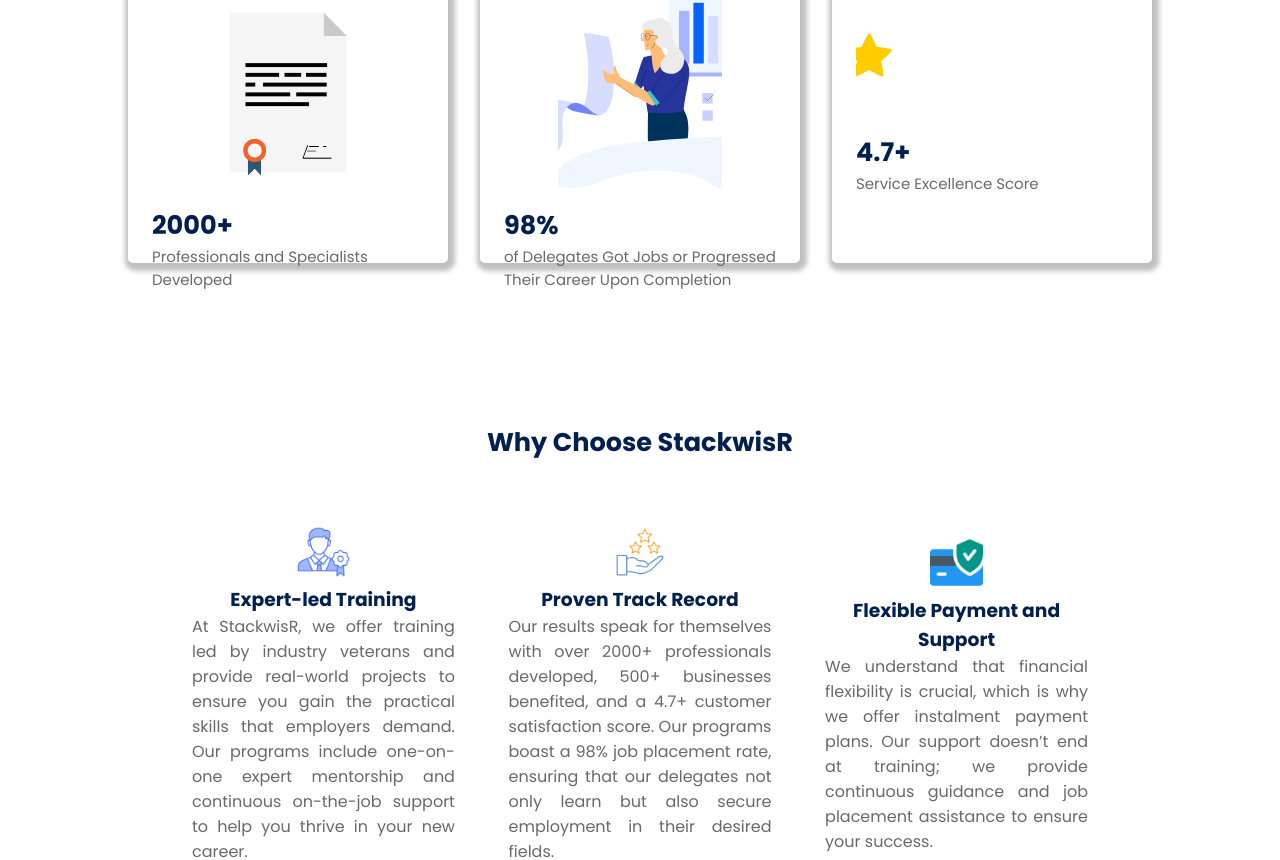
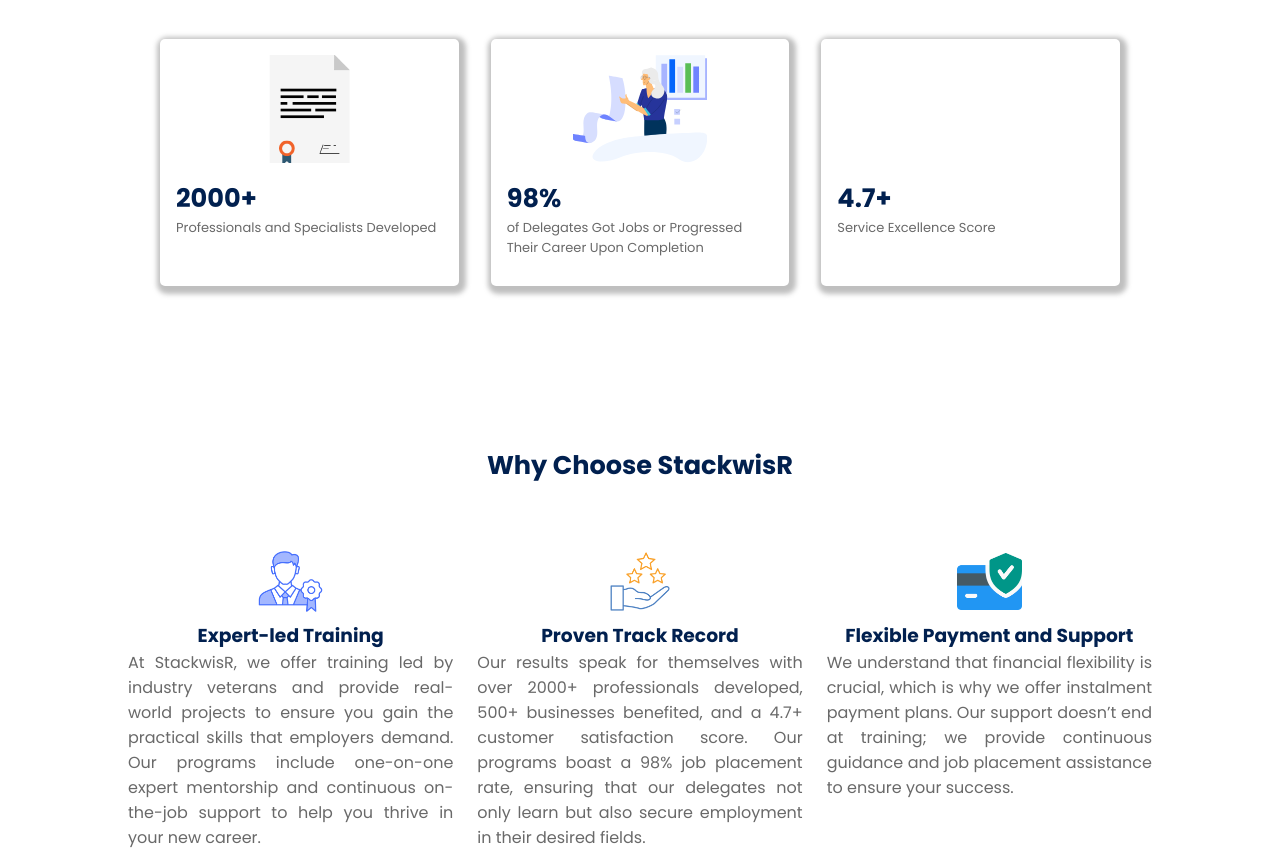
Before and after one commit to Ehiremengold/Career-Launchpad-Landing-Page, a React (Vite) app: page /about-us in a window 1280 px wide. Shown: the part 1778-2638 px from the top of the page. Built offline with nearby package versions, Linux system fonts and the light colour scheme.

Commit message:
fixed overflowing text

```diff
--- a/src/components/Footer/Footer.css
+++ b/src/components/Footer/Footer.css
@@ -14,7 +14,7 @@
 
 @media (min-width: 1025px) {
   .upper-footer {
-    width: 60%;
+    width: 75%;
   }
 }
 .footer-content {
--- a/src/components/StackwisRDifference/StackwisRDifference.jsx
+++ b/src/components/StackwisRDifference/StackwisRDifference.jsx
@@ -20,7 +20,7 @@
         <div className="difference-card">
           <Lottie
             options={defaultOptions(certified)}
-            height={"80%"}
+            height={"50%"}
             width={"50%"}
           />
           <h1>2000+</h1>
@@ -29,8 +29,8 @@
         <div className="difference-card">
           <Lottie
             options={defaultOptions(gotJob)}
-            height={"80%"}
-            width={"60%"}
+            height={"50%"}
+            width={"50%"}
           />
           <h1>98%</h1>
           <p>
@@ -41,7 +41,7 @@
           <Lottie
             options={defaultOptions(fourStars)}
             height={"50%"}
-            width={"100%"}
+            width={"50%"}
           />
           <h1>4.7+</h1>
           <p>Service Excellence Score</p>
--- a/src/pages/About/About.css
+++ b/src/pages/About/About.css
@@ -59,34 +59,45 @@
   }
 }
 
+.hwd .section__wrapper {
+  display: grid;
+  grid-template-columns: 1fr;
+}
+
+@media (min-width: 1024px) {
+  .hwd .section__wrapper {
+    grid-template-columns: repeat(3, 1fr);
+  }
+}
 .section__wrapper {
   display: flex;
-  align-items: center;
+  align-items: start;
   justify-content: space-evenly;
   margin-inline: auto;
   width: 90%;
   flex-wrap: wrap;
-  gap: 1.35rem;
+  gap: 2.5rem;
   margin-top: 4rem;
   /* border: 1px solid red; */
 }
+
+.wcs .section__wrapper {
+  display: grid;
+  grid-template-columns: 1fr;
+  gap: 1.5rem;
+}
+
+@media (min-width: 1024px) {
+  .wcs .section__wrapper {
+    grid-template-columns: repeat(3, 1fr);
+  }
+}
+
 .container-1,
 .container-2,
 .container-3 {
   text-align: center;
 }
-
-@media (min-width: 1024px) {
-  .container-1,
-  .container-2 {
-    margin-right: 2rem;
-    align-self: center;
-  }
-  .container-3{
-    align-self: center;
-  }
-}
-
 .container-1 p,
 .container-2 p,
 .container-3 p {
@@ -120,7 +131,7 @@
 
 @media (min-width: 1024px) {
   .section__wrapper {
-    width: 70%;
+    width: 80%;
   }
 
   .wwa__description,
@@ -166,8 +177,12 @@
 .git__description p {
   text-align: justify;
   color: var(--medium-gray);
-  font-size: clamp(17px, 1vw, 36px);
+  font-size: clamp(15px, 1vw, 32px);
   /* margin-bottom: 1rem; */
+}
+.wwa .section__wrapper,
+.wwd .section__wrapper{
+  align-items: center;
 }
 
 .wwa__img,
@@ -182,7 +197,9 @@
 
 .differ-container {
   display: flex;
+  flex-direction: column;
   align-items: center;
+
   /* flex: 1; */
   gap: 1.5rem;
 }
@@ -198,10 +215,22 @@
 }
 .differ-container h3 {
   color: var(--body-font-color);
+  white-space: nowrap;
+  text-align: center;
+}
+
+.oa .section__wrapper {
+  display: grid;
+  grid-template-columns: 1fr;
+}
+
+@media (min-width: 1024px) {
+  .oa .section__wrapper {
+    grid-template-columns: repeat(3, 1fr);
+  }
 }
 
 .oa-container {
-  /* flex: 1; */
   border: 1px solid rgba(93, 93, 93, 0.2);
   border-radius: 5px;
   padding: 1rem;
@@ -224,7 +253,7 @@
 }
 
 .git-container img {
-  width: 15%;
+  width: 12%;
 }
 .git-container h4 {
   color: var(--body-font-color);
--- a/src/pages/About/About.jsx
+++ b/src/pages/About/About.jsx
@@ -66,6 +66,7 @@
       <section className="hwd">
         <h1>How We Differ</h1>
         <div className="section__wrapper">
+
           <div className="differ-container">
             <div className="differ-icon">
               <img src={images.proofed} alt="" />
@@ -78,18 +79,6 @@
               </p>
             </div>
           </div>
-
-          {/* <div className="differ-container">
-            <div className="differ-icon">
-              <img src={images.returnSvg} alt="" />
-            </div>
-            <div>
-              <h3>Return on Investment</h3>
-              <p>
-                Achieve career progression within months of program completion.
-              </p>
-            </div>
-          </div> */}
 
           <div className="differ-container">
             <div className="differ-icon">
@@ -116,6 +105,7 @@
               </p>
             </div>
           </div>
+
         </div>
       </section>
 
@@ -166,8 +156,12 @@
           <div className="git-container">
             <img src={images.phone} alt="" />
             <h4>Talk to support</h4>
-            <a href="tel:+2348009078235"></a>
-            <p>(+234) 8009078235</p>
+            <a href="tel:+2348009078235">
+              <p>NG: 08009078235</p>
+            </a>
+            <a href="tel: 02038180993">
+              <p>UK: 02038180993</p>
+            </a>
           </div>
           <div className="git-container">
             <img src={images.email} alt="" />
--- a/src/pages/Home/Home.css
+++ b/src/pages/Home/Home.css
@@ -71,7 +71,7 @@
 }
 
 .hero__content h1 {
-  font-size: clamp(20px, 3vw, 50px);
+  font-size: clamp(20px, 3vw, 70px);
 }
 .hero__content p {
   font-size: clamp(18px, 2vw, 25px);
@@ -120,8 +120,8 @@
     right: 3rem;
     top: 60%;
     transform: translateY(0=-50%, 50%);
-    height: 60px;
-    width: 60px;
+    height: 50px;
+    width: 50px;
     background-color: #dae1ef;
     clip-path: circle();
     display: flex;
@@ -169,7 +169,7 @@
   /* margin: 3rem 0; */
   display: flex;
   justify-content: space-between;
-  align-items: center;
+  align-items: top;
 }
 
 .explore-path__card {
@@ -219,7 +219,7 @@
 .wwd-d-flex {
   display: grid;
   grid-template-columns: 1fr;
-  width: 80%;
+  width: 75%;
   align-items: stretch;
   flex-wrap: wrap;
   margin-top: 4rem;
@@ -237,15 +237,8 @@
 .difference-card {
   background-color: white;
   border-radius: 5px;
-  padding: 1.5rem;
+  padding: 1rem;
   box-shadow: 2px 3px 5px 5px rgba(96, 96, 96, 0.4);
-  /* flex: 1 1 0;  */
-  /* aspect-ratio: 1 / 1;  */
-  /* display: flex; */
-  /* flex-direction: column; */
-  /* justify-content: center; */
-  /* align-items: center; */
-  /* overflow: hidden; Prevents content overflow */
 }
 @media (max-width: 768px) {
   .wwd-d-flex {
@@ -262,7 +255,7 @@
 .difference-card p {
   color: var(--medium-gray);
   text-align: left;
-  font-size: clamp(15px, 1vw, 30px);
+  font-size: clamp(13px, .9vw, 20px);
 }
 
 .alumni {
@@ -290,7 +283,7 @@
 
 @media (min-width: 1024px) {
   .testimonial-section {
-    width: 90%;
+    width: 70%;
   }
 }
 .testimonial-container {
```
